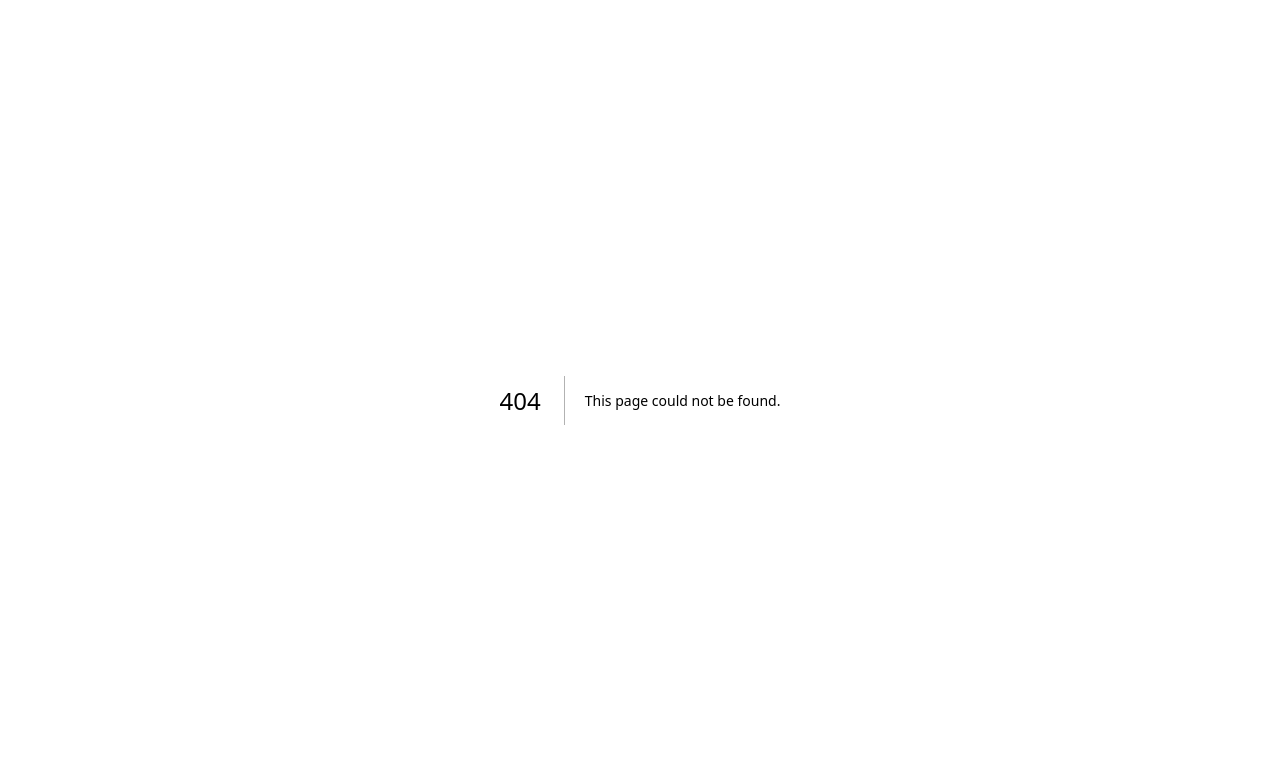
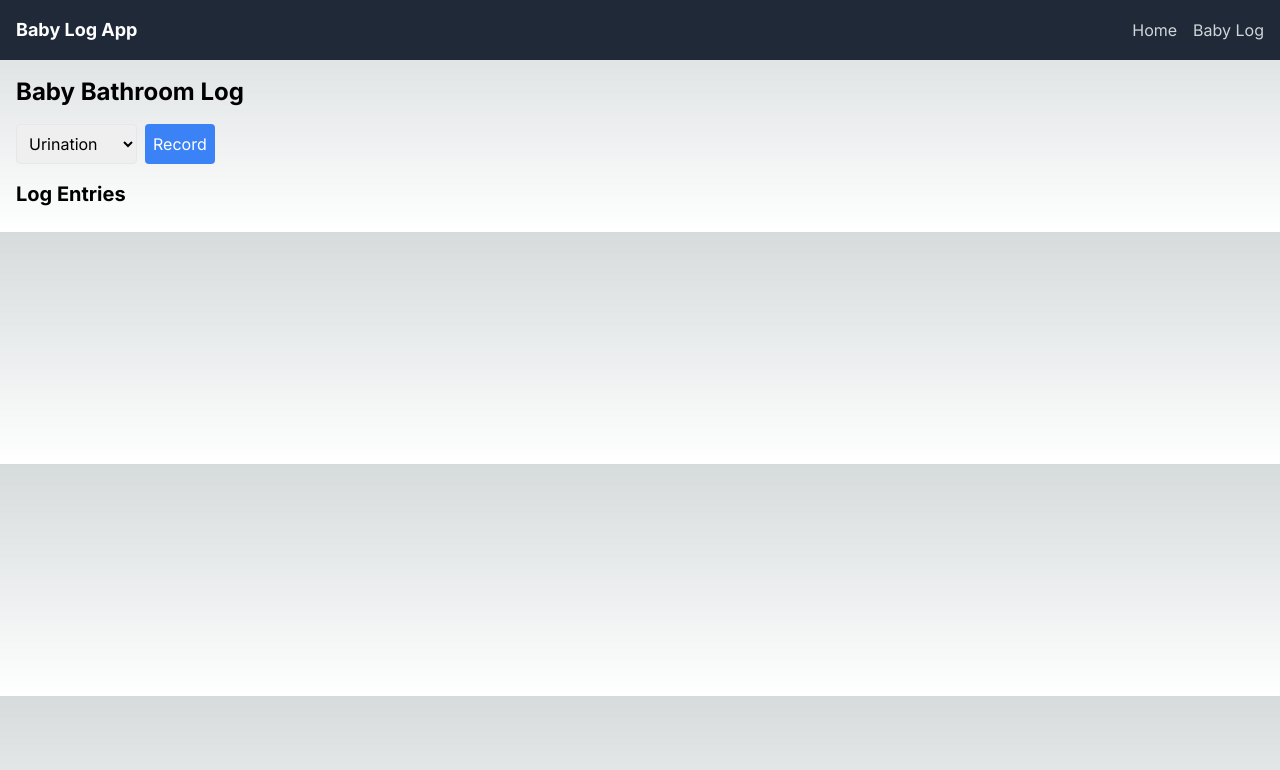
Before and after one commit to kyama17/baby-log, a Next.js app: page /baby-log in a window 1280 px wide. Before the commit this address had no page. Shown: the top 770 px of the page. Built offline with nearby package versions, Linux system fonts and the light colour scheme.

Commit message:
APIとUIを追加して赤ちゃんの排泄ログを記録する機能を実装

```diff
--- /dev/null
+++ b/src/app/api/baby-log/route.ts
@@ -0,0 +1,24 @@
+import { NextResponse } from 'next/server';
+
+type BabyLogEntry = {
+  id: number;
+  type: 'urination' | 'defecation';
+  timestamp: string;
+};
+
+let babyLog: BabyLogEntry[] = [];
+
+export async function GET(request: Request) {
+  return NextResponse.json(babyLog);
+}
+
+export async function POST(request: Request) {
+  const { type }: { type: 'urination' | 'defecation' } = await request.json();
+  const newEntry: BabyLogEntry = {
+    id: babyLog.length + 1,
+    type,
+    timestamp: new Date().toISOString(),
+  };
+  babyLog.push(newEntry);
+  return NextResponse.json(newEntry, { status: 201 });
+}
--- /dev/null
+++ b/src/app/baby-log/page.tsx
@@ -0,0 +1,64 @@
+'use client';
+
+import { useState, useEffect } from 'react';
+
+type BabyLogEntry = {
+  id: number;
+  type: 'urination' | 'defecation';
+  timestamp: string;
+};
+
+export default function BabyLogPage() {
+  const [logEntries, setLogEntries] = useState<BabyLogEntry[]>([]);
+  const [type, setType] = useState<'urination' | 'defecation'>('urination');
+
+  useEffect(() => {
+    fetch('/api/baby-log')
+      .then((response) => response.json())
+      .then((data) => setLogEntries(data as BabyLogEntry[]));
+  }, []);
+
+  const handleSubmit = async (e: React.FormEvent) => {
+    e.preventDefault();
+    const response = await fetch('/api/baby-log', {
+      method: 'POST',
+      headers: {
+        'Content-Type': 'application/json',
+      },
+      body: JSON.stringify({ type }),
+    });
+    const newEntry = await response.json();
+    setLogEntries((prev) => [...prev, newEntry] as BabyLogEntry[]);
+  };
+
+  return (
+    <div className="container mx-auto p-4">
+      <h1 className="text-2xl font-bold mb-4">Baby Bathroom Log</h1>
+      <form onSubmit={handleSubmit} className="mb-4">
+        <div className="flex space-x-2">
+          <select
+            value={type}
+            onChange={(e) => setType(e.target.value as 'urination' | 'defecation')}
+            className="border p-2 rounded"
+          >
+            <option value="urination">Urination</option>
+            <option value="defecation">Defecation</option>
+          </select>
+          <button type="submit" className="bg-blue-500 text-white p-2 rounded">
+            Record
+          </button>
+        </div>
+      </form>
+      <div>
+        <h2 className="text-xl font-bold mb-2">Log Entries</h2>
+        <ul>
+          {logEntries.map((entry) => (
+            <li key={entry.id} className="mb-1">
+              {entry.type.charAt(0).toUpperCase() + entry.type.slice(1)} at {new Date(entry.timestamp).toLocaleString()}
+            </li>
+          ))}
+        </ul>
+      </div>
+    </div>
+  );
+}
--- a/src/app/layout.tsx
+++ b/src/app/layout.tsx
@@ -1,6 +1,7 @@
 import type { Metadata } from "next";
 import { Inter } from "next/font/google";
 import "./globals.css";
+import Link from 'next/link';
 
 const inter = Inter({ subsets: ["latin"] });
 
@@ -16,7 +17,18 @@ export default function RootLayout({
 }>) {
   return (
     <html lang="en">
-      <body className={inter.className}>{children}</body>
+      <body className={inter.className}>
+        <nav className="bg-gray-800 p-4">
+          <div className="container mx-auto flex justify-between items-center">
+            <h1 className="text-white text-lg font-bold">Baby Log App</h1>
+            <div>
+              <Link href="/" className="text-gray-300 hover:text-white mr-4">Home</Link>
+              <Link href="/baby-log" className="text-gray-300 hover:text-white">Baby Log</Link>
+            </div>
+          </div>
+        </nav>
+        {children}
+      </body>
     </html>
   );
 }
```
